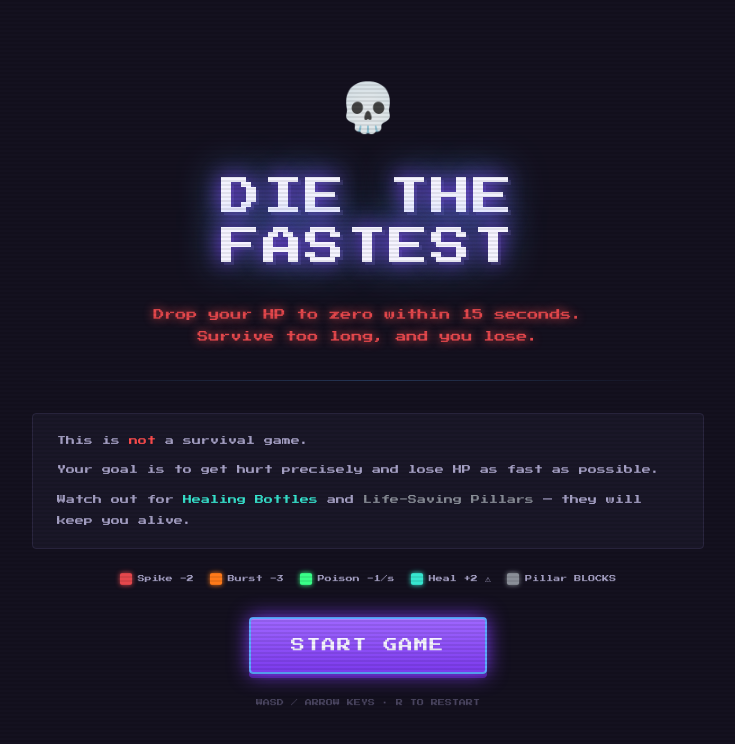
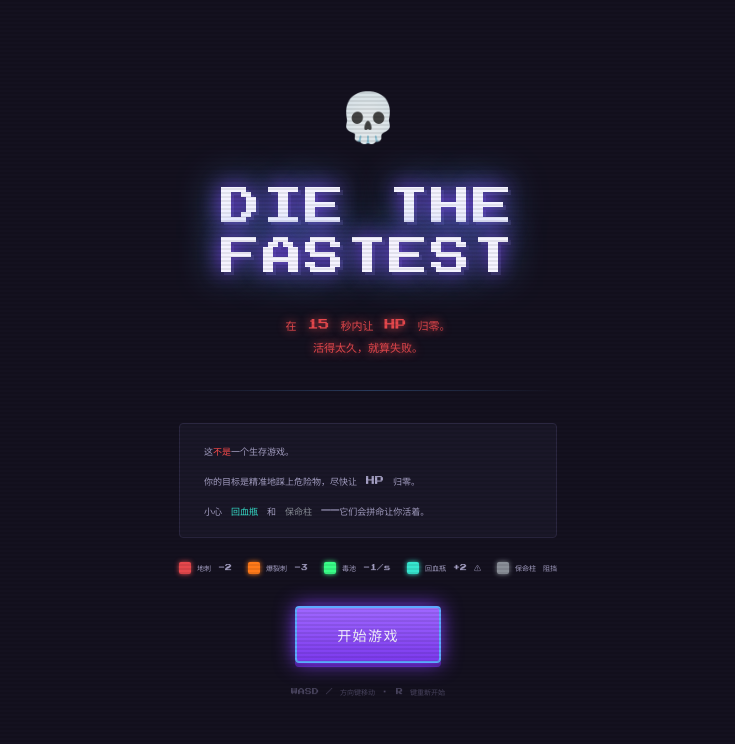
Before and after one commit to pengyuchen2025-ship-it/die-the-fastest, a React (Vite) app: page / in a window 1280 px wide. Shown: the top 744 px of the page, without its empty margins (272-1007 px from the left). Built offline with nearby package versions, Linux system fonts and the light colour scheme.

Commit message:
feat: localize UI to Chinese, keep title 'Die the Fastest'

```diff
--- a/src/components/HomePage.tsx
+++ b/src/components/HomePage.tsx
@@ -53,9 +53,9 @@ export function HomePage({ onStart }: Props) {
             lineHeight: 2,
           }}
         >
-          Drop your HP to zero within 15 seconds.
+          在 15 秒内让 HP 归零。
           <br />
-          Survive too long, and you lose.
+          活得太久，就算失败。
         </p>
 
         {/* Divider */}
@@ -71,25 +71,25 @@ export function HomePage({ onStart }: Props) {
             lineHeight: 2.4,
           }}
         >
-          <p>This is <span style={{ color: '#FF4D4D' }}>not</span> a survival game.</p>
+          <p>这<span style={{ color: '#FF4D4D' }}>不是</span>一个生存游戏。</p>
           <p className="mt-2">
-            Your goal is to get hurt precisely and lose HP as fast as possible.
+            你的目标是精准地踩上危险物，尽快让 HP 归零。
           </p>
           <p className="mt-2">
-            Watch out for{' '}
-            <span style={{ color: '#37E6D0' }}>Healing Bottles</span> and{' '}
-            <span style={{ color: '#8A8F98' }}>Life-Saving Pillars</span>
-            {' '}— they will keep you alive.
+            小心{' '}
+            <span style={{ color: '#37E6D0' }}>回血瓶</span>{' '}和{' '}
+            <span style={{ color: '#8A8F98' }}>保命柱</span>
+            {' '}——它们会拼命让你活着。
           </p>
         </div>
 
         {/* Legend row */}
         <div className="flex flex-wrap justify-center gap-4 w-full">
-          <LegendItem color="#E5484D" label="Spike  -2" />
-          <LegendItem color="#FF7A1A" label="Burst  -3" />
-          <LegendItem color="#39FF88" label="Poison  -1/s" />
-          <LegendItem color="#37E6D0" label="Heal  +2 ⚠" />
-          <LegendItem color="#8A8F98" label="Pillar  BLOCKS" />
+          <LegendItem color="#E5484D" label="地刺 -2" />
+          <LegendItem color="#FF7A1A" label="爆裂刺 -3" />
+          <LegendItem color="#39FF88" label="毒池 -1/s" />
+          <LegendItem color="#37E6D0" label="回血瓶 +2 ⚠" />
+          <LegendItem color="#8A8F98" label="保命柱 阻挡" />
         </div>
 
         {/* Best time */}
@@ -133,7 +133,7 @@ export function HomePage({ onStart }: Props) {
               '0 0 20px #7C3AED, 0 4px 0 #4C1D95, inset 0 1px 0 rgba(255,255,255,0.15)';
           }}
         >
-          START GAME
+          开始游戏
         </button>
 
         {/* Footer hint */}
@@ -144,7 +144,7 @@ export function HomePage({ onStart }: Props) {
             color: '#4A4560',
           }}
         >
-          WASD / ARROW KEYS  ·  R TO RESTART
+          WASD / 方向键移动  ·  R 键重新开始
         </p>
       </div>
     </div>
--- a/src/components/ResultScreen.tsx
+++ b/src/components/ResultScreen.tsx
@@ -44,7 +44,7 @@ export function WinScreen({ time, onRestart, onHome }: WinProps) {
             lineHeight: 1.6,
           }}
         >
-          YOU SUCCESSFULLY<br />FAILED!
+          你成功地<br />失败了！
         </h2>
 
         {/* Rank badge */}
@@ -62,16 +62,16 @@ export function WinScreen({ time, onRestart, onHome }: WinProps) {
 
         {/* Stats */}
         <div className="flex flex-col gap-2 items-center">
-          <StatRow label="TIME TO ZERO" value={`${time.toFixed(2)}s`} color="#F5F3FF" />
+          <StatRow label="归零用时" value={`${time.toFixed(2)}s`} color="#F5F3FF" />
           {best !== null && (
             <StatRow
-              label="BEST TIME"
+              label="最佳成绩"
               value={`${best.toFixed(2)}s`}
               color="#FFD700"
-              extra={isNewBest ? '★ NEW RECORD' : undefined}
+              extra={isNewBest ? '★ 新纪录' : undefined}
             />
           )}
-          <StatRow label="RANK" value={rank} color={rankColor} />
+          <StatRow label="评级" value={rank} color={rankColor} />
         </div>
 
         {/* Rank guide */}
@@ -89,7 +89,7 @@ export function WinScreen({ time, onRestart, onHome }: WinProps) {
           ))}
         </div>
 
-        <Buttons onPrimary={onRestart} primaryLabel="TRY AGAIN" onHome={onHome} />
+        <Buttons onPrimary={onRestart} primaryLabel="再来一次" onHome={onHome} />
 
         <Hint />
       </div>
@@ -121,7 +121,7 @@ export function LoseScreen({ remainingHp, onRestart, onHome }: LoseProps) {
             lineHeight: 1.6,
           }}
         >
-          YOU SURVIVED.
+          你活下来了。
         </h2>
 
         <p
@@ -133,12 +133,12 @@ export function LoseScreen({ remainingHp, onRestart, onHome }: LoseProps) {
             lineHeight: 2,
           }}
         >
-          You lasted over 15 seconds.
+          你撑过了 15 秒。
           <br />
-          Challenge failed.
+          挑战失败。
         </p>
 
-        <StatRow label="REMAINING HP" value={String(remainingHp)} color="#FF4D4D" />
+        <StatRow label="剩余 HP" value={String(remainingHp)} color="#FF4D4D" />
 
         <p
           style={{
@@ -149,10 +149,10 @@ export function LoseScreen({ remainingHp, onRestart, onHome }: LoseProps) {
             lineHeight: 2,
           }}
         >
-          Tip: Go for the spikes first,<br />then the poison pool.
+          提示：先冲向地刺，<br />再进入毒池补最后伤害。
         </p>
 
-        <Buttons onPrimary={onRestart} primaryLabel="RESTART" onHome={onHome} />
+        <Buttons onPrimary={onRestart} primaryLabel="重新开始" onHome={onHome} />
 
         <Hint />
       </div>
@@ -258,7 +258,7 @@ function Buttons({
         {primaryLabel}
       </ArcadeBtn>
       <ArcadeBtn onClick={onHome}>
-        HOME
+        主页
       </ArcadeBtn>
     </div>
   );
@@ -310,7 +310,7 @@ function Hint() {
         marginTop: 4,
       }}
     >
-      R  to restart
+      R 键重新开始
     </p>
   );
 }
--- a/src/game/renderer.ts
+++ b/src/game/renderer.ts
@@ -562,14 +562,14 @@ function drawHUD(
 
   ctx.font      = '7px "Press Start 2P", monospace';
   ctx.fillStyle = COLORS.HUD_WEAK;
-  ctx.fillText('SEC REMAINING', CANVAS_WIDTH / 2, hudY + 28);
+  ctx.fillText('秒剩余', CANVAS_WIDTH / 2, hudY + 28);
 
   // Best time — right
   ctx.textAlign = 'right';
   ctx.font      = '8px "Press Start 2P", monospace';
   ctx.fillStyle = COLORS.HUD_BEST;
   ctx.fillText(
-    bestTime !== null ? `BEST: ${bestTime.toFixed(2)}s` : 'BEST: --',
+    bestTime !== null ? `最佳: ${bestTime.toFixed(2)}s` : '最佳: --',
     CANVAS_WIDTH - 50, hudY + 14,
   );
 
@@ -578,7 +578,7 @@ function drawHUD(
   ctx.font      = '7px "Press Start 2P", monospace';
   ctx.fillStyle = COLORS.HUD_WEAK;
   ctx.fillText(
-    'WASD / ARROWS  ·  R to restart  ·  GOAL: drop HP to 0 in 15s',
+    'WASD / 方向键移动  ·  R 键重开  ·  目标：15秒内让HP归零',
     CANVAS_WIDTH / 2, CANVAS_HEIGHT - 12,
   );
 }
```
